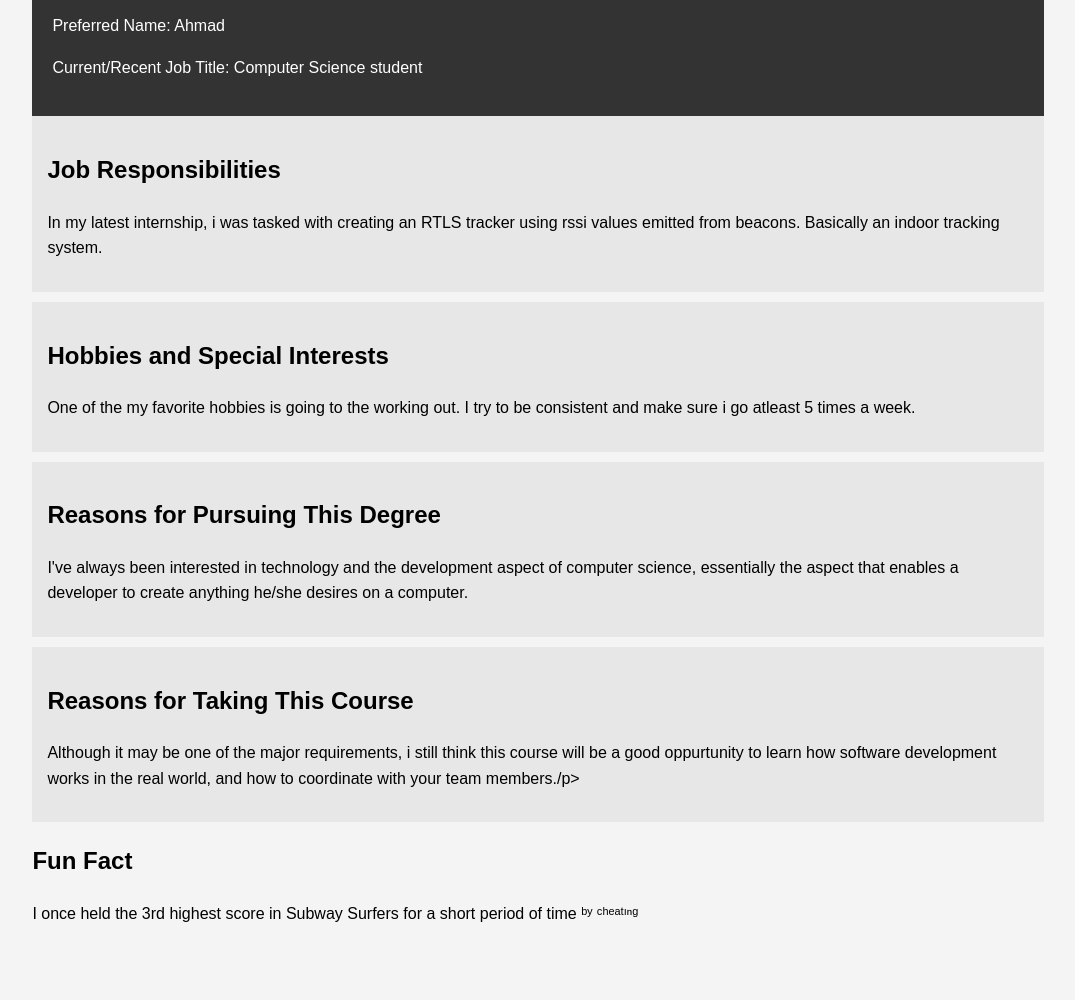
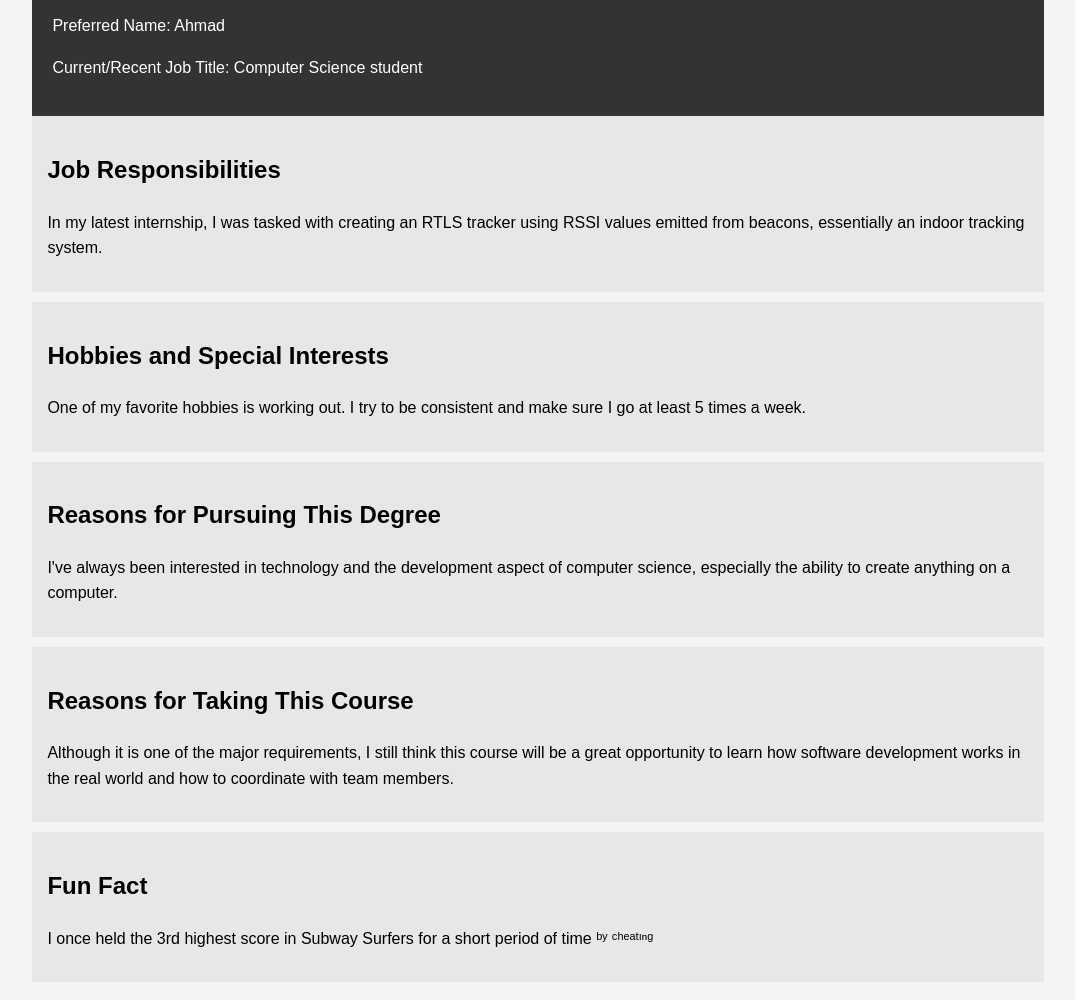
Before and after one commit to Ahmadokn/me, a plain HTML site: page index.html in a window 1280 px wide. Shown: the part 82-1082 px from the top of the page, without its empty margins (102-1177 px from the left). Before the commit the page ends 1032 px from the top, so only its background shows below. Drawn offline with Linux system fonts and the light colour scheme.

Commit message:
Update index.html

```diff
--- a/index.html
+++ b/index.html
@@ -21,7 +21,7 @@
         .main-info h1 {
             margin: 0;
         }
-        .hobbies, .career, .course {
+        .hobbies, .career, .course, .fun-fact {
             background: #e7e7e7;
             padding: 15px;
             margin-bottom: 10px;
@@ -36,33 +36,33 @@
             <p>Current/Recent Job Title: Computer Science student</p>
         </header>
 
-        <section class="career">
+        <div class="career">
             <h2>Job Responsibilities</h2>
-            <p>In my latest internship, i was tasked with creating an RTLS tracker using rssi values emitted from beacons.
-Basically an indoor tracking system.</p>
-        </section>
+            <p>In my latest internship, I was tasked with creating an RTLS tracker using RSSI values emitted from beacons,
+            essentially an indoor tracking system.</p>
+        </div>
 
-        <section class="hobbies">
+        <div class="hobbies">
             <h2>Hobbies and Special Interests</h2>
-            <p>One of the my favorite hobbies is going to the working out. I try to be consistent and make sure i go atleast 5 times a week. </p>
-        </section>
+            <p>One of my favorite hobbies is working out. I try to be consistent and make sure I go at least 5 times a week.</p>
+        </div>
 
-        <section class="career">
+        <div class="career">
             <h2>Reasons for Pursuing This Degree</h2>
-            <p>I've always been interested in technology and the development aspect of computer science, essentially the aspect that enables a developer to
-create anything he/she desires on a computer.</p>
-        </section>
+            <p>I've always been interested in technology and the development aspect of computer science,
+            especially the ability to create anything on a computer.</p>
+        </div>
 
-        <section class="course">
+        <div class="course">
             <h2>Reasons for Taking This Course</h2>
-            <p>Although it may be one of the major requirements, i still think this course will be a good oppurtunity to learn how software development
-works in the real world, and how to coordinate with your team members./p>
-        </section>
+            <p>Although it is one of the major requirements, I still think this course will be a great opportunity
+            to learn how software development works in the real world and how to coordinate with team members.</p>
+        </div>
 
-        <section class="fun-fact">
+        <div class="fun-fact">
             <h2>Fun Fact</h2>
             <p>I once held the 3rd highest score in Subway Surfers for a short period of time ᵇʸ ᶜʰᵉᵃᵗᶦⁿᵍ</p>
-        </section>
+        </div>
     </div>
 </body>
 </html>
```
